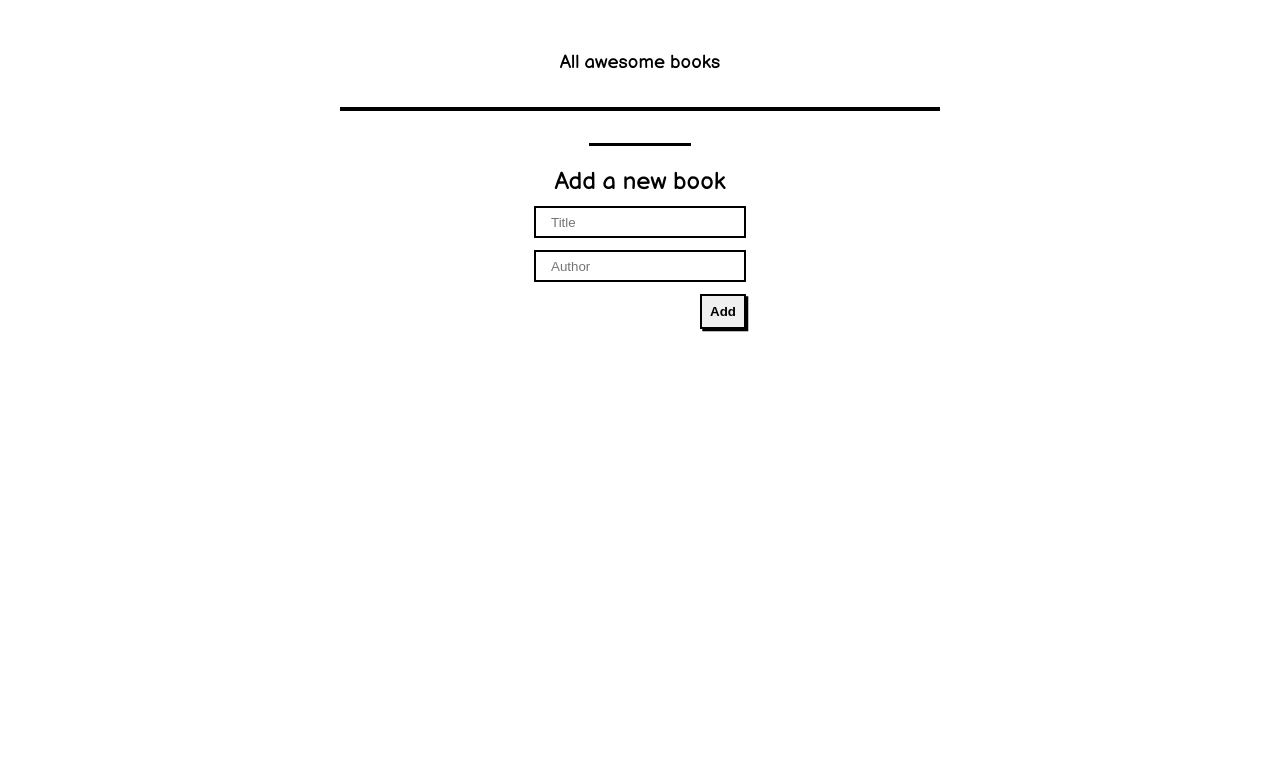
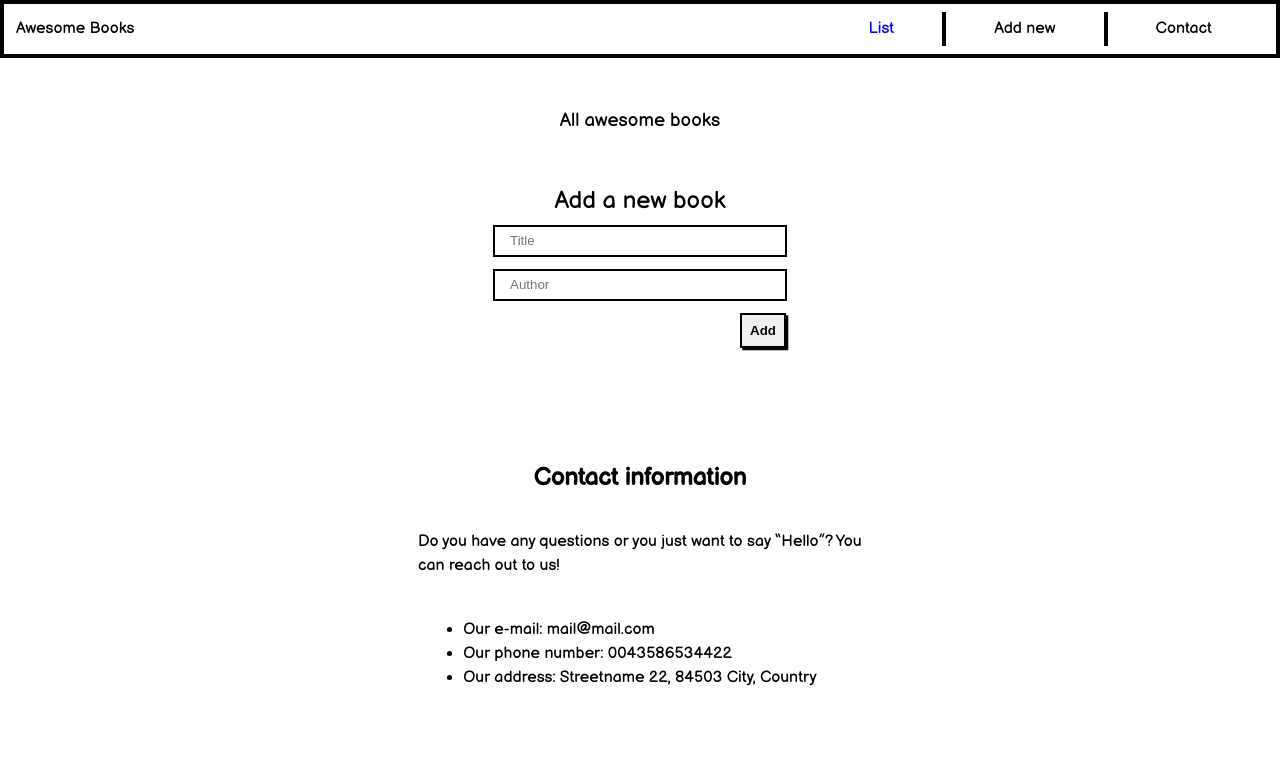
Before and after one commit to zieeco/awesome-book, a website: page index.html in a window 1280 px wide. Drawn offline with Linux system fonts and the light colour scheme.

Commit message:
Update the html structure, add styling and update the index.js file

```diff
--- a/index.html
+++ b/index.html
@@ -13,24 +13,49 @@
 </head>
 
 <body>
+  <header>
+    <div class="container d-flex-only">
+      <div class="a">Awesome Books</div>
+      <nav class="d-flex-only">
+        <ul class="d-flex-only">
+          <li class="br "><a class="active" href="#" id="list-of-books">List</a></li>
+          <li class="br"><a href="#add-book" id="add-new-link">Add new</a></li>
+          <li class=""><a href="#contact" id="contact-link">Contact</a></li>
+        </ul>
+      </nav>
+    </div>
+  </header>
   <main>
+    <section class="date" id="date"></section>
+
     <section class="bk-sect">
 
-      <section class="main-book">
+      <section class="main-book" id="aweome-books">
         <h1>All awesome books</h1>
         <ul id="book-list"></ul>
-        <div class="line"></div>
       </section>
 
-      <section class="bk-form d-flex-2">
-        <form class="d-flex-2">
+      <section class="bk-form d-flex-2 hide" id="add-book">
+        <form class="d-flex-2" id="book-form">
           <h2>Add a new book</h2>
           <input type="text" id="title" placeholder="Title">
           <input type="text" id="author" placeholder="Author">
-          <button type="submit" id="add-btn">Add</button>
+          <button class="mr-4" type="submit" id="add-btn">Add</button>
           <small class="err-msg"></small>
         </form>
       </section>
+
+      <section class="contact-sect d-flex-2 p-tb p-tb-lg hide" id="contact">
+        <h2 class="text-center">Contact information</h2>
+        <p class="text-center">Do you have any questions or you just want to say <q>Hello</q>?
+          You can reach out to us!</p>
+        <ul class="d-flex-2">
+          <li>Our e-mail: mail@mail.com</li>
+          <li>Our phone number: 0043586534422</li>
+          <li>Our address: Streetname 22, 84503 City, Country</li>
+        </ul>
+      </section>
+
     </section>
   </main>
 
--- a/index.js
+++ b/index.js
@@ -1,4 +1,3 @@
-const bookList = document.querySelector('#book-list');
 const addBtn = document.querySelector('#add-btn');
 let books = JSON.parse(localStorage.getItem('books'));
 
@@ -53,12 +52,13 @@ class Book {
 }
 
 const displayBook = (id, title, author) => {
+  const bookList = document.querySelector('#book-list');
   bookList.classList.add('border');
   const li = document.createElement('li');
   li.innerHTML = `<div class="d-flex-only">
-  <h3><q>${title}</q></h3>
+  <h2><q>${title}</q></h2>
   <span>by</span>
-  <h3>${author}</h3>
+  <h2>${author}</h2>
   </div>`;
   const removeBookBtn = document.createElement('button');
   removeBookBtn.textContent = 'Remove';
@@ -73,15 +73,14 @@ const displayBook = (id, title, author) => {
       li.remove();
     } else {
       li.remove();
-      bookList.classList.add('border');
     }
   });
 };
 
-if (bookList !== null) {
-  bookList.classList.add('border');
-} else {
-  bookList.classList.remove('border');
+if (books !== null) {
+  books.forEach((book) => {
+    displayBook(book.id, book.title, book.author);
+  });
 }
 
 document.addEventListener('DOMContentLoaded', () => {
@@ -89,17 +88,12 @@ document.addEventListener('DOMContentLoaded', () => {
     e.preventDefault();
     const title = document.getElementById('title').value;
     const author = document.getElementById('author').value;
+    const toTitleCase = (str) => str.toLowerCase().split(' ').map((word) => `${word.charAt(0).toUpperCase()}${word.slice(1)}`).join(' ');
     const id = Date.now();
-    const book = new Book(id, title, author);
+    const book = new Book(id, toTitleCase(title), toTitleCase(author));
     book.addBook();
     if (title && author) {
       displayBook(book.id, book.title, book.author);
     }
   });
 });
-
-if (books !== null) {
-  books.forEach((book) => {
-    displayBook(book.id, book.title, book.author);
-  });
-}
--- a/style.css
+++ b/style.css
@@ -14,9 +14,13 @@ body {
 }
 
 ul,
-li,
+li {
+  list-style: none;
+}
+
 a {
-  list-style: none;
+  text-decoration: none;
+  color: black;
 }
 
 button {
@@ -47,20 +51,33 @@ button:active {
   text-align: center;
 }
 
+.active {
+  color: blue;
+}
+
+.br {
+  border-right: 0.3em solid black;
+}
+
+header {
+  border: 0.3em solid black;
+  padding: 8px 16px 8px 12px;
+}
+
+header .container {
+  width: 100%;
+  justify-content: space-between;
+  align-items: center;
+}
+
 section.bk-sect {
   padding: 24px;
-}
-
-section.main-book .line {
-  width: 10%;
-  height: 3px;
-  background: black;
-  margin: 0 auto;
 }
 
 section.bk-form form {
   padding: 24px 0;
   gap: 12px;
+  width: 100%;
 }
 
 section.bk-sect h1,
@@ -71,7 +88,7 @@ section.bk-form h2 {
 
 section.bk-form form input {
   outline: none;
-  width: 100%;
+  width: 98%;
   height: 32px;
   padding: 2px 16px 2px 15px;
   border: 2px solid black;
@@ -93,15 +110,18 @@ section.main-book ul li {
   justify-content: space-between;
 }
 
+section.main-book ul li div h2 {
+  font-size: 14px;
+  align-self: flex-start;
+}
+
 section.main-book ul li div {
   display: flex;
   align-self: flex-start;
   margin: auto 0;
   gap: 4px;
-}
-
-section.main-book ul li:nth-child(odd) {
-  background-color: rgba(128, 128, 128, 0.5);
+  width: 100%;
+  flex-wrap: wrap;
 }
 
 section.bk-form form button,
@@ -110,8 +130,39 @@ section.main-book ul li button {
   border: 2px solid black;
   padding: 8px;
   align-self: flex-end;
+  font-weight: bold;
+}
+
+section.main-book ul li button {
   margin: auto 0;
-  font-weight: bold;
+}
+
+.mr-4 {
+  margin-right: 4px;
+}
+
+.p-tb {
+  padding-top: 40px;
+  padding-bottom: 40px;
+}
+
+section.contact-sect p {
+  margin: 20px auto;
+}
+
+section.contact-sect ul li {
+  align-self: flex-start;
+  margin: 0 24px;
+  list-style: disc;
+}
+
+header .container nav ul li {
+  display: inline-block;
+  padding: 5px;
+}
+
+section.main-book ul li:nth-child(odd) {
+  background-color: rgba(128, 128, 128, 0.5);
 }
 
 @media screen and (min-width: 768px) {
@@ -124,8 +175,23 @@ section.main-book ul li button {
     margin: 32px auto;
   }
 
+  .p-tb-lg {
+    padding-top: 8%;
+    padding-bottom: 8%;
+  }
+
   section.bk-form form {
     max-width: 300px;
     margin: 0 auto;
   }
+
+  section.contact-sect p {
+    max-width: 444px;
+    text-align: left;
+    margin: 40px auto;
+  }
+
+  header .container nav ul li {
+    padding: 0.3em 3em;
+  }
 }
```
